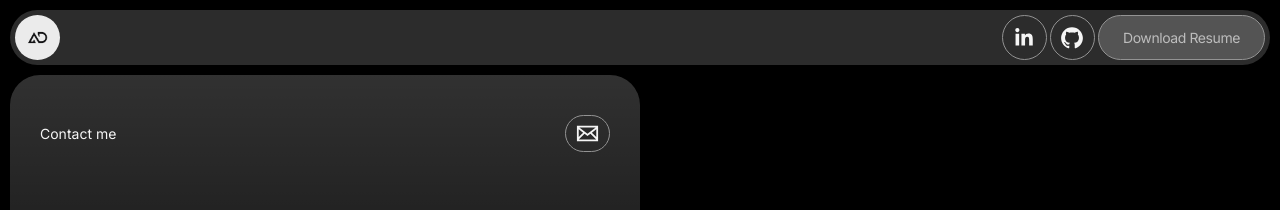
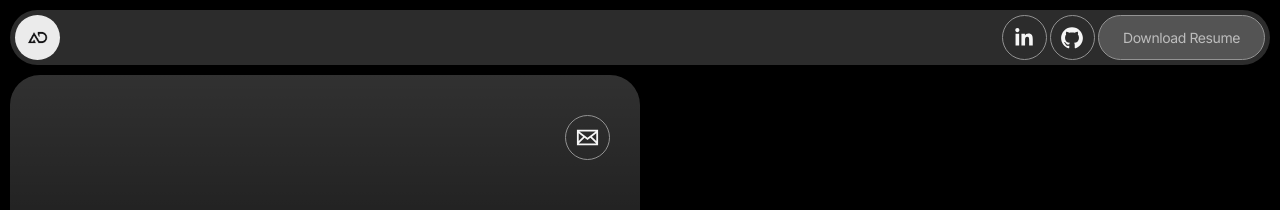
Before and after one commit to aliabudiab/aliabudiab-portfolio, a Next.js app: page / in a window 1280 px wide. Shown: the top 210 px of the page. Built offline with nearby package versions, Linux system fonts and the light colour scheme.

Commit message:
Remove "Contact me" Text

```diff
--- a/src/components/cards/profile/index.tsx
+++ b/src/components/cards/profile/index.tsx
@@ -14,8 +14,7 @@ const ProfileCard: FC = () => {
   return (
     <BaseCard>
       <div className="flex w-full flex-1 flex-col justify-between rounded-[30px] bg-brown-gradient px-[30px] py-10">
-        <div className="flex w-full items-center justify-between">
-          <p className="text-sm font-normal text-white">Contact me</p>
+        <div className="flex w-full justify-end h-[45px]">
           <SocialLink
             key="Email"
             href="mailto:hello@aliabudiab.com"
```
